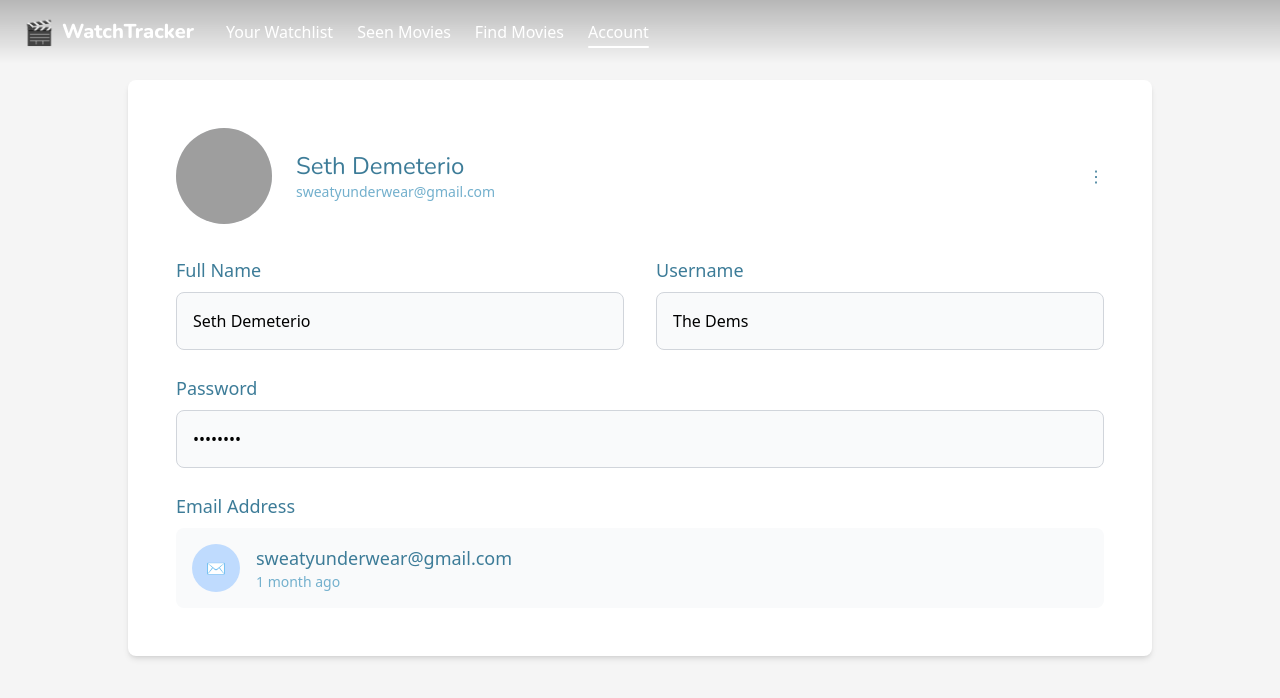
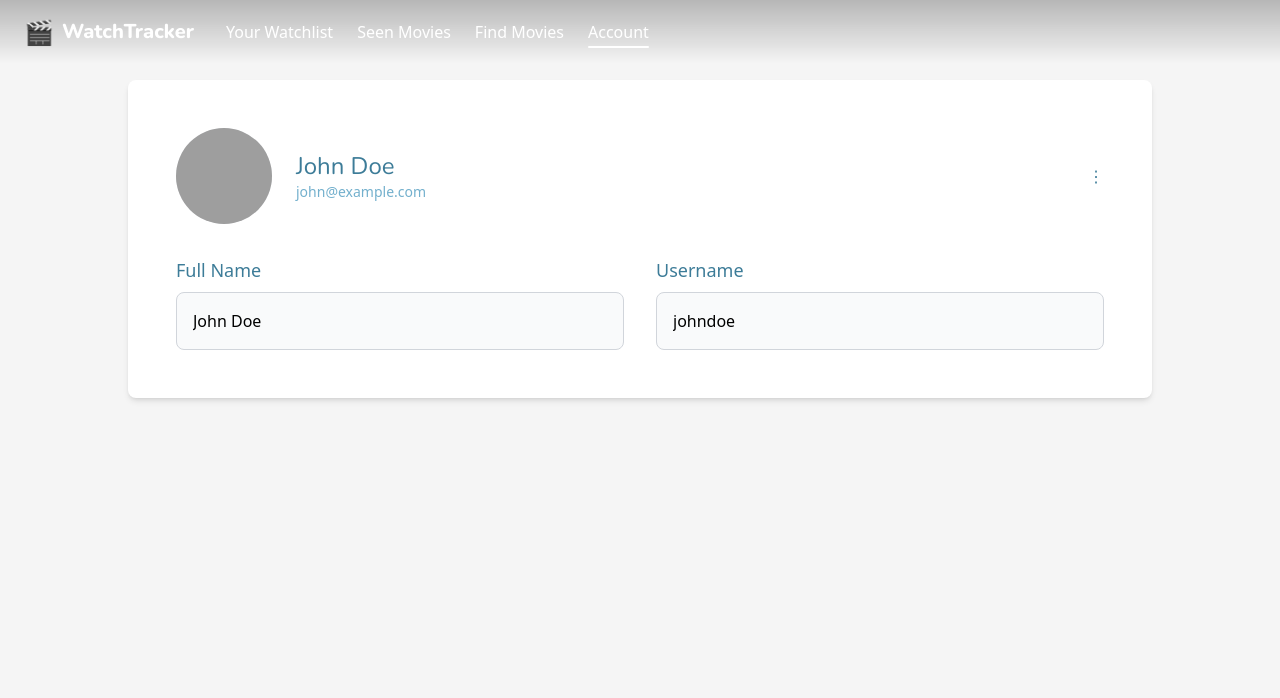
Before and after one commit to dimsits/watchtracker, a React (Vite) app in the folder client/: page /account in a window 1280 px wide. Shown: the top 698 px of the page. Built offline with nearby package versions, Linux system fonts and the light colour scheme; grey boxes are pictures that could not be loaded.

Commit message:
logout funcitonality completed

```diff
--- a/client/src/pages/Account.jsx
+++ b/client/src/pages/Account.jsx
@@ -1,13 +1,18 @@
 import React, { useState, useEffect } from 'react';
 import Header from '../components/Header'; // Import the Header component
 import { useTheme } from '../contexts/ThemeContext';
+import useAuthStore from '../store/authStore'; // Import the Zustand store
+import { useNavigate } from 'react-router-dom';
 
 function Account() {
   const { isDarkMode, toggleTheme } = useTheme();
+  const { logout, user } = useAuthStore(); // Access logout action and user data from the store
+  const navigate = useNavigate(); // Use navigate for redirection
+
   const [userInfo, setUserInfo] = useState({
-    fullName: 'Seth Demeterio',
-    username: 'The Dems',
-    email: 'sweatyunderwear@gmail.com',
+    fullName: user?.name || 'John Doe',
+    username: user?.username || 'johndoe',
+    email: user?.email || 'john@example.com',
     password: '••••••••',
   });
 
@@ -40,8 +45,13 @@ function Account() {
     setIsEditing(false);
   };
 
-  const handleLogout = () => {
-    window.location.href = '/login'; // Redirect to login page
+  const handleLogout = async () => {
+    try {
+      await logout(); // Call the logout action from Zustand store
+      navigate('/login'); // Redirect to login page after logout
+    } catch (error) {
+      console.error('Logout failed:', error);
+    }
   };
 
   // Close dropdown on click outside
@@ -129,7 +139,7 @@ function Account() {
 
           {/* Form Section */}
           <form onSubmit={handleSave} className="space-y-6">
-          <div className="grid grid-cols-2 gap-8">
+            <div className="grid grid-cols-2 gap-8">
               {/* Full Name */}
               <div>
                 <label className={`block text-lg ${isDarkMode ? 'text-white' : 'text-granite-dark'} mb-2`}>
@@ -164,39 +174,6 @@ function Account() {
               </div>
             </div>
 
-            {/* Password */}
-            <div>
-              <label className={`block text-lg ${isDarkMode ? 'text-white' : 'text-granite-dark'} mb-2`}>
-                Password
-              </label>
-              <input
-                type="password"
-                name="password"
-                value={editedUserInfo.password}
-                onChange={handleInputChange}
-                disabled={!isEditing}
-                className={`w-full p-4 border rounded-lg ${
-                  isDarkMode ? 'bg-gray-700 text-white border-gray-600' : 'bg-gray-50 text-black border-gray-300'
-                } ${isEditing ? 'focus:outline-none focus:ring-2 focus:ring-blue-500' : 'cursor-not-allowed'}`}
-              />
-            </div>
-
-            {/* Email Address */}
-            <div>
-              <label className={`block text-lg ${isDarkMode ? 'text-white' : 'text-granite-dark'} mb-2`}>
-                Email Address
-              </label>
-              <div className={`flex items-center space-x-4 p-4 ${isDarkMode ? 'bg-gray-700' : 'bg-gray-50'} rounded-lg`}>
-                <div className="w-12 h-12 bg-blue-200 text-blue-600 flex items-center justify-center rounded-full">
-                  ✉
-                </div>
-                <div>
-                  <p className={`${isDarkMode ? 'text-white' : 'text-granite-dark'} text-lg`}>{userInfo.email}</p>
-                  <p className={`text-sm ${isDarkMode ? 'text-gray-400' : 'text-granite-medium'}`}>1 month ago</p>
-                </div>
-              </div>
-            </div>
-
             {/* Save and Cancel Buttons */}
             {isEditing && (
               <div className="flex space-x-4">
@@ -226,38 +203,6 @@ function Account() {
           </form>
         </div>
       </main>
-
-      {/* Appearance Modal */}
-      {showAppearanceModal && (
-        <div className="fixed inset-0 bg-black bg-opacity-50 flex items-center justify-center z-50">
-          <div className={`${isDarkMode ? 'bg-gray-800' : 'bg-white'} p-6 rounded-lg shadow-lg`}>
-            <h2 className={`${isDarkMode ? 'text-white' : 'text-black'} text-lg font-bold mb-4`}>Appearance Settings</h2>
-            <div className="flex items-center space-x-4">
-              <button
-                onClick={toggleTheme}
-                className={`w-12 h-6 flex items-center rounded-full p-1 cursor-pointer transition-all duration-300 ${
-                  isDarkMode ? 'bg-gray-700' : 'bg-gray-300'
-                }`}
-              >
-                <div
-                  className={`w-5 h-5 rounded-full shadow-md transform transition-transform duration-300 ${
-                    isDarkMode ? 'translate-x-6 bg-yellow-400' : 'translate-x-0 bg-gray-800'
-                  }`}
-                ></div>
-              </button>
-              <span className={`${isDarkMode ? 'text-white' : 'text-black'} text-sm font-nunito`}>
-                {isDarkMode ? 'Dark Mode' : 'Light Mode'}
-              </span>
-            </div>
-            <button
-              onClick={() => setShowAppearanceModal(false)}
-              className="mt-6 bg-blue-500 text-white py-2 px-4 rounded hover:bg-blue-600 transition"
-            >
-              Close
-            </button>
-          </div>
-        </div>
-      )}
     </div>
   );
 }
--- a/client/src/pages/Login.jsx
+++ b/client/src/pages/Login.jsx
@@ -121,7 +121,7 @@ function Login() {
 
             <p className="text-sm text-granite-dark text-left mt-4">
               Don't have an account?{" "}
-              <a href="/" className="text-granite-dark hover:text-granite-medium">
+              <a href="/register" className="text-granite-dark hover:text-granite-medium">
                 Sign up
               </a>
             </p>
--- a/client/src/store/authStore.js
+++ b/client/src/store/authStore.js
@@ -8,7 +8,6 @@ const useAuthStore = create((set) => ({
   loading: false, // To manage loading states
   error: null, // For error handling
 
-  // Action to log in the user
   // Action to log in the user
   login: async (credentials) => {
     set({ loading: true, error: null });
@@ -24,8 +23,12 @@ const useAuthStore = create((set) => ({
         },
       });
 
+      // Save token to localStorage or another secure storage
+      const token = response.data.token; // Assuming the API returns a token
+      localStorage.setItem('authToken', token);
+
       set({
-        user: response.data,
+        user: response.data.user, // Assuming response includes user details
         isAuthenticated: true,
         loading: false,
       });
@@ -41,13 +44,10 @@ const useAuthStore = create((set) => ({
     }
   },
 
-
-
   // Action to register a user
   register: async (userDetails) => {
     set({ loading: true, error: null });
     try {
-      // Transform userDetails to match API requirements
       const payload = {
         name: userDetails.fullName, // Map `fullName` to `name`
         username: userDetails.username,
@@ -55,23 +55,23 @@ const useAuthStore = create((set) => ({
         password: userDetails.password,
       };
 
-      console.log('Sending payload to API:', payload); // Debug log
-
       const response = await axios.post('http://localhost:5000/api/auth/register', payload, {
         headers: {
-          'Content-Type': 'application/json', // Ensure the correct content type
+          'Content-Type': 'application/json',
         },
       });
 
-      console.log('API Response:', response.data); // Debug log
+      // Save token to localStorage or another secure storage
+      const token = response.data.token; // Assuming the API returns a token
+      localStorage.setItem('authToken', token);
 
       set({
-        user: response.data, // Update Zustand state with API response
+        user: response.data.user, // Assuming response includes user details
         isAuthenticated: true,
         loading: false,
       });
     } catch (error) {
-      console.error('Registration error:', error); // Debug log
+      console.error('Registration error:', error);
       set({
         error: error.response?.data?.message || 'Registration failed',
         loading: false,
@@ -83,14 +83,20 @@ const useAuthStore = create((set) => ({
   logout: async () => {
     set({ loading: true, error: null });
     try {
-      await axios.post('http:localhost:5000/api/auth/logout'); // Optionally call logout endpoint
+      await axios.post('http://localhost:5000/api/auth/logout', {}, {
+        headers: {
+          Authorization: `Bearer ${localStorage.getItem('authToken')}`,
+        },
+      });
+
+      localStorage.removeItem('authToken'); // Remove the token
       set({
         user: null,
         isAuthenticated: false,
         loading: false,
       });
     } catch (error) {
-      console.error('Logout error:', error);
+      console.error('Logout failed:', error.response || error.message);
       set({
         error: error.response?.data?.message || 'Logout failed',
         loading: false,
@@ -98,18 +104,30 @@ const useAuthStore = create((set) => ({
     }
   },
 
+
   // Action to fetch the authenticated user's session
   fetchSession: async () => {
     set({ loading: true, error: null });
     try {
-      const response = await axios.get('/api/auth/session');
+      const token = localStorage.getItem('authToken'); // Retrieve token
+      if (!token) {
+        throw new Error('No authentication token found');
+      }
+
+      const response = await axios.get('http://localhost:5000/api/auth/profile', {
+        headers: {
+          'Authorization': `Bearer ${token}`, // Pass token in Authorization header
+        },
+      });
+
       set({
-        user: response.data,
+        user: response.data.user, // Assuming API returns the user in `response.data.user`
         isAuthenticated: true,
         loading: false,
       });
     } catch (error) {
       console.error('Session fetch error:', error);
+      localStorage.removeItem('authToken'); // Clear token on failure
       set({
         user: null,
         isAuthenticated: false,
```
Also changed, not shown: client/src/components/testInfo.js (added), 1 other file (tests, documents, lock files or other folders).
